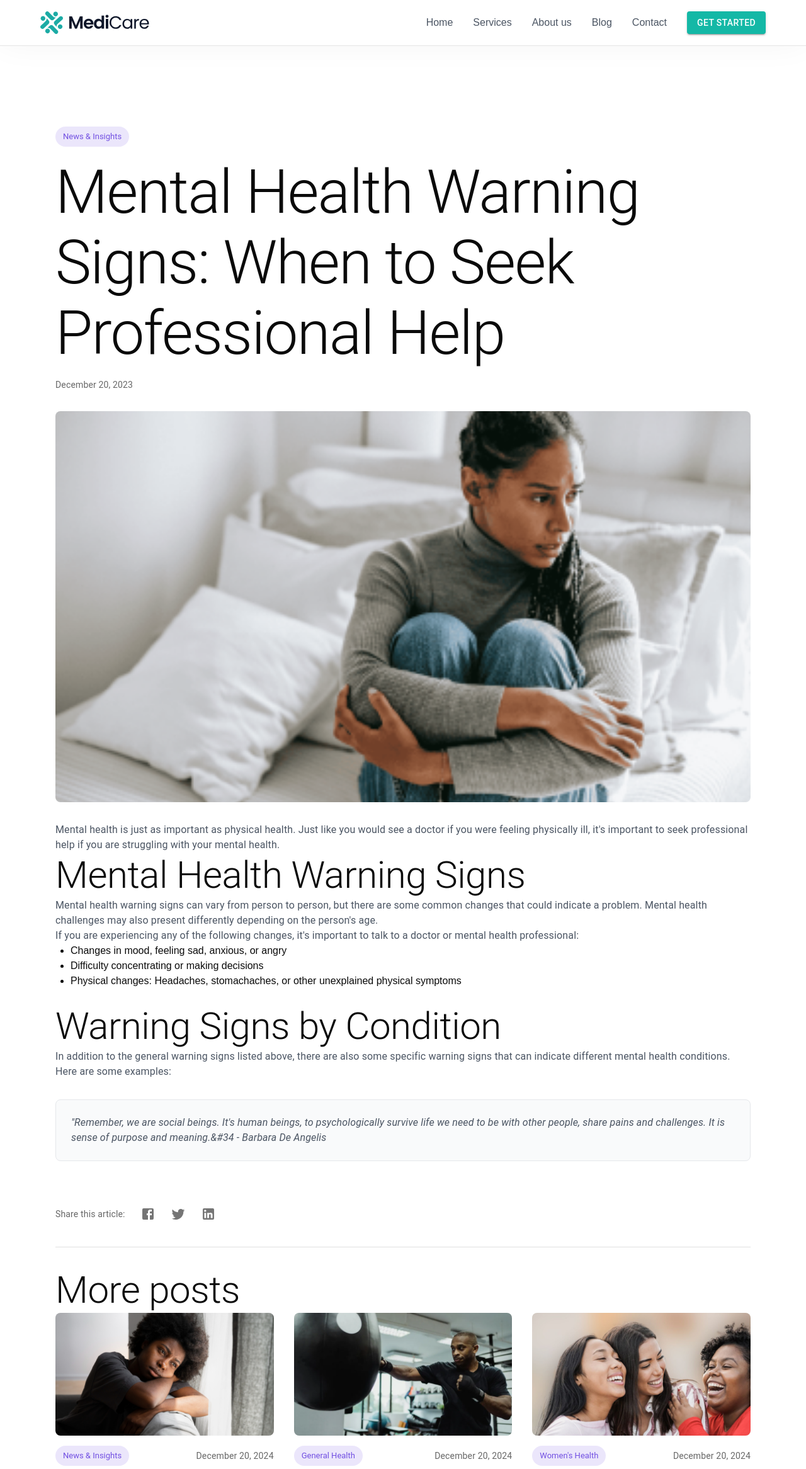
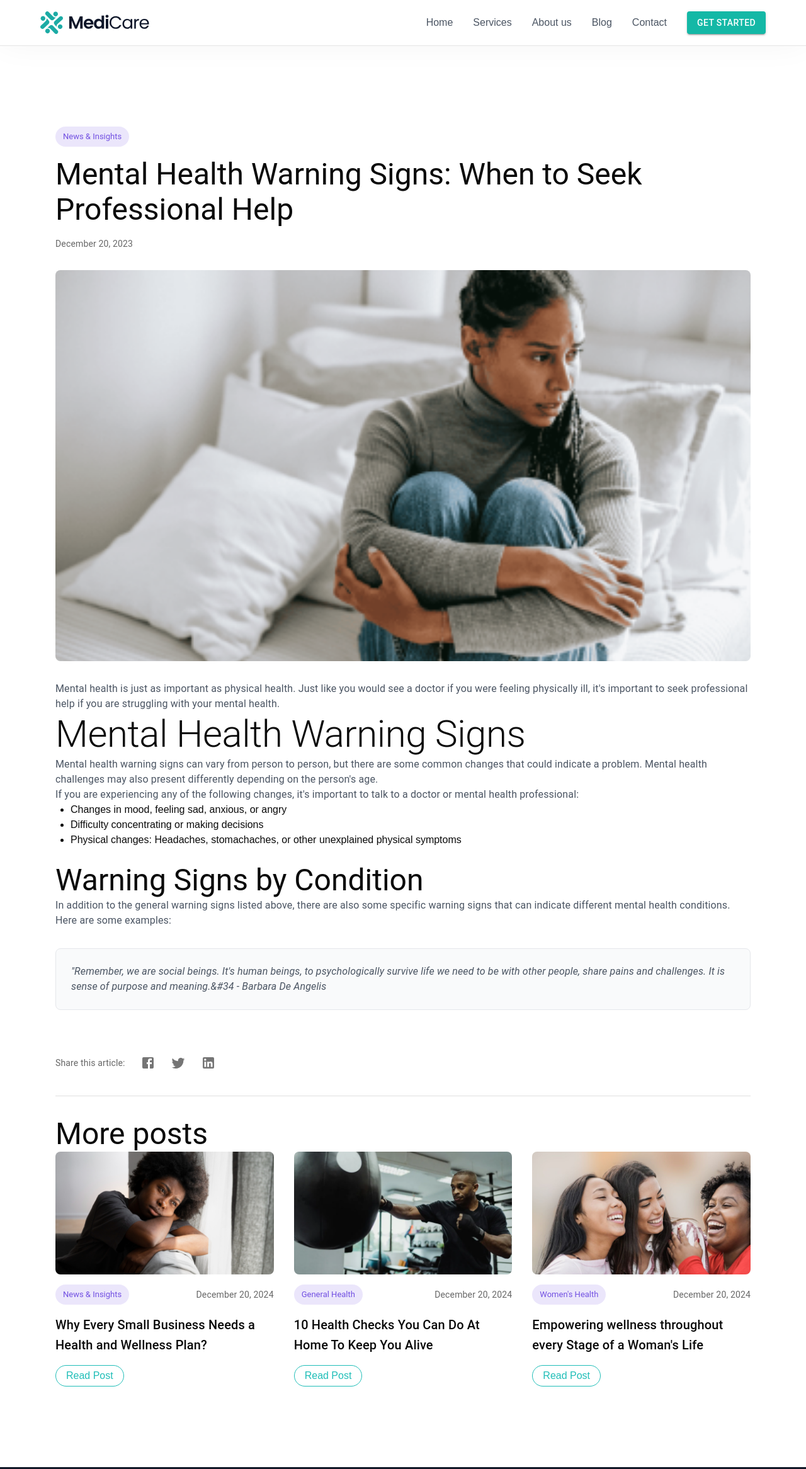
Before and after one commit to Jamleads/kingdomhealth, a Next.js app: page /blog/post in a window 1280 px wide. Shown: the top 2333 px of the page at 63% size. Built offline with nearby package versions, Linux system fonts and the light colour scheme; a web font is replaced by a local one.

Commit message:
new update31

```diff
--- a/components/blog/Posts.tsx
+++ b/components/blog/Posts.tsx
@@ -23,7 +23,7 @@ const Posts = () => {
                 width: "fit-content",
               }}
             />
-            <Typography variant="h1" className="text-3xl md:text-4xl font-bold">
+            <Typography variant="h3" className="text-2xl md:text-4xl font-bold">
               Mental Health Warning Signs: When to Seek Professional Help
             </Typography>
             <Typography variant="body2" color="text.secondary">
@@ -68,7 +68,7 @@ const Posts = () => {
               <li>Physical changes: Headaches, stomachaches, or other unexplained physical symptoms</li>
             </ul>
 
-            <Typography variant="h2" className="text-2xl font-bold mt-8 mb-4">
+            <Typography variant="h3" className="text-2xl font-bold mt-8 mb-4">
               Warning Signs by Condition
             </Typography>
             <Typography variant="body1" className="text-gray-600 mb-6 leading-relaxed">
@@ -108,7 +108,7 @@ const Posts = () => {
 
           {/* Related Posts */}
           <Box>
-            <Typography variant="h2" className="text-2xl font-bold mb-6">
+            <Typography variant="h3" className="text-2xl font-bold mb-6">
               More posts
             </Typography>
             <Stack direction={{ xs: "column", md: "row" }} spacing={4}>
```
